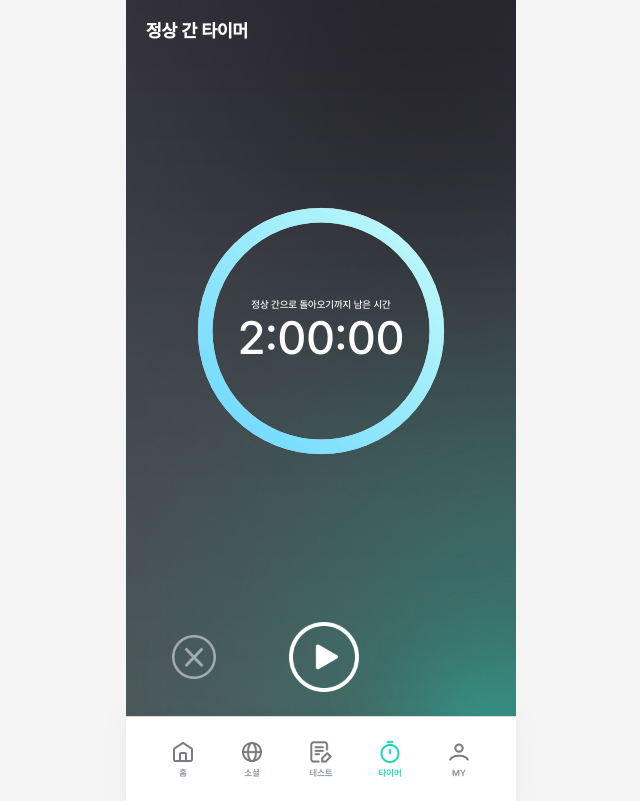
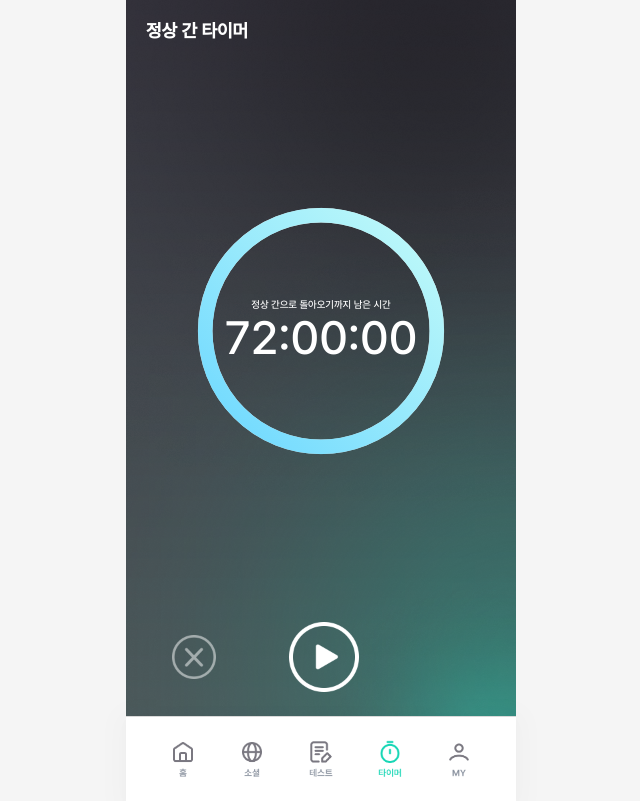
Before and after one commit to 2024Hackathon-team2/Frontend, a React (Create React App) app: page /timer in a window 1280 px wide. Shown: the whole page, without its empty margins (319-959 px from the left). Built offline with nearby package versions, Linux system fonts and the light colour scheme.

Commit message:
Timer 72시간으로 수정

```diff
--- a/src/pages/TimerPage.js
+++ b/src/pages/TimerPage.js
@@ -14,7 +14,7 @@ const GlobalStyle = createGlobalStyle`
 `;
 
 const TimerPage = () => {
-  const [timeLeft, setTimeLeft] = useState(7200); // 2 hours in seconds
+  const [timeLeft, setTimeLeft] = useState(259200); // 2 hours in seconds
   const [isRunning, setIsRunning] = useState(false);
 
   useEffect(() => {
@@ -67,7 +67,7 @@ const TimerPage = () => {
 
   const resetTimer = () => {
     setIsRunning(false);
-    setTimeLeft(7200);
+    setTimeLeft(259200);
     localStorage.removeItem("startTime");
     localStorage.removeItem("timeLeft");
     localStorage.removeItem("isRunning");
@@ -145,7 +145,7 @@ const TimerPage = () => {
                   stroke="url(#gradient)"
                   strokeWidth="2"
                   strokeDasharray="100"
-                  strokeDashoffset={`${(100 * (7200 - timeLeft)) / 7200}`}
+                  strokeDashoffset={`${(100 * (259200 - timeLeft)) / 259200}`}
                   strokeLinecap="round"
                   filter="url(#dropShadow)"
                 ></circle>
```
